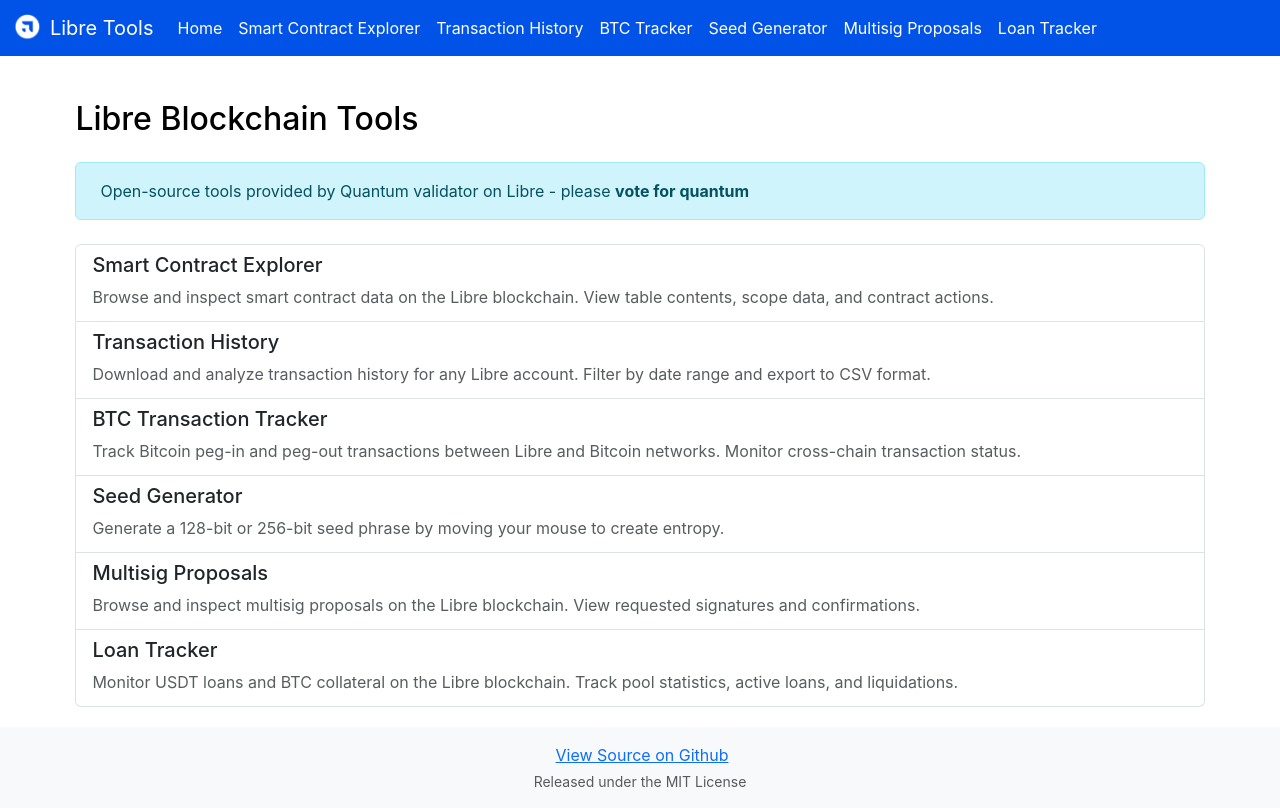
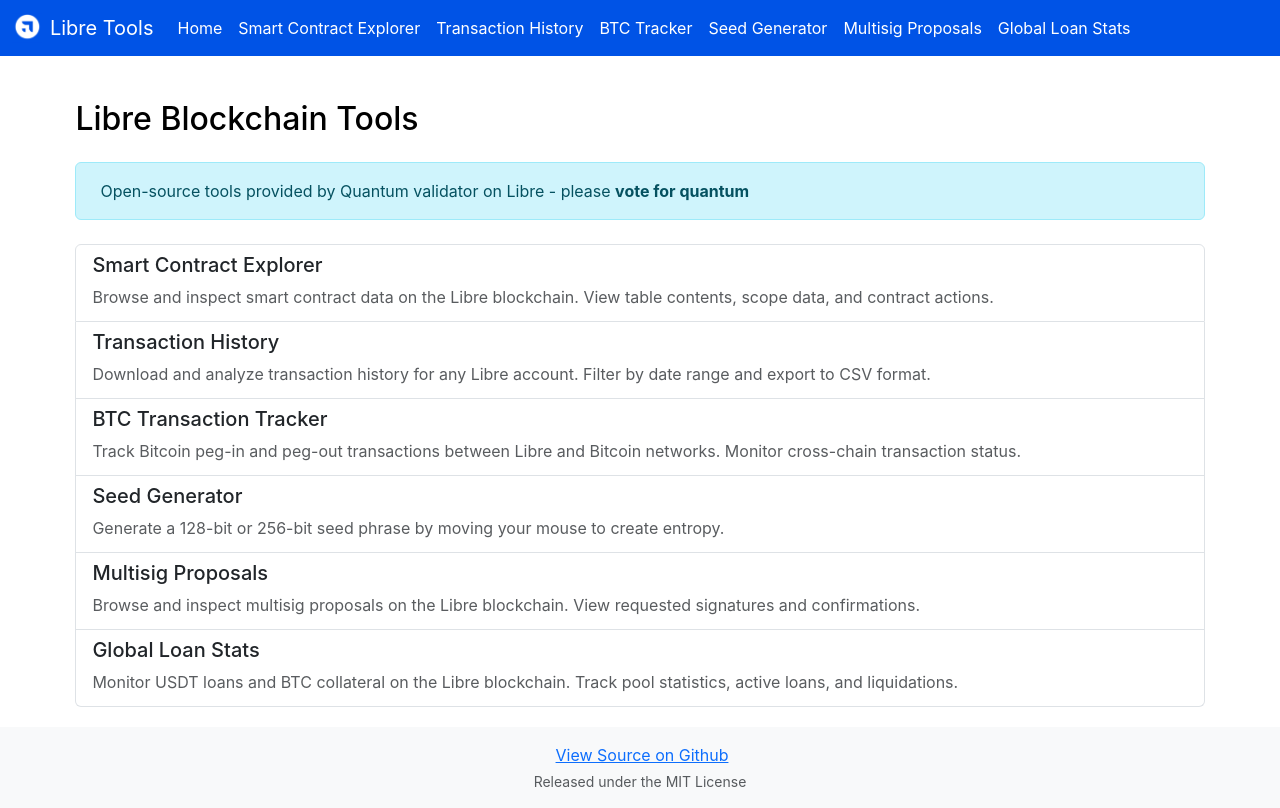
Before and after one commit to bensig/libre-tools.com, a React (Vite) app: page / in a window 1280 px wide. Built offline with nearby package versions, Linux system fonts and the light colour scheme.

Commit message:
update global loan stats

```diff
--- a/src/Home.jsx
+++ b/src/Home.jsx
@@ -29,7 +29,7 @@
       description: 'Browse and inspect multisig proposals on the Libre blockchain. View requested signatures and confirmations.'
     },
     {
-      title: 'Loan Tracker',
+      title: 'Global Loan Stats',
       path: '/loans',
       description: 'Monitor USDT loans and BTC collateral on the Libre blockchain. Track pool statistics, active loans, and liquidations.'
     }
--- a/src/LoanTracker.jsx
+++ b/src/LoanTracker.jsx
@@ -519,7 +519,7 @@
     <div className="container">
       <div className="row mb-4">
         <div className="col">
-          <h2>Loan Tracker</h2>
+          <h2>Global Loan Stats</h2>
         </div>
       </div>
 
--- a/src/components/Layout.jsx
+++ b/src/components/Layout.jsx
@@ -24,7 +24,7 @@
               <Nav.Link as={Link} to="/btc-tracker" className="fs-6">BTC Tracker</Nav.Link>
               <Nav.Link as={Link} to="/seed-generator" className="fs-6">Seed Generator</Nav.Link>
               <Nav.Link as={Link} to="/multisig" className="fs-6">Multisig Proposals</Nav.Link>
-              <Nav.Link as={Link} to="/loans" className="fs-6">Loan Tracker</Nav.Link>
+              <Nav.Link as={Link} to="/loans" className="fs-6">Global Loan Stats</Nav.Link>
             </Nav>
           </Navbar.Collapse>
         </Container>
```
